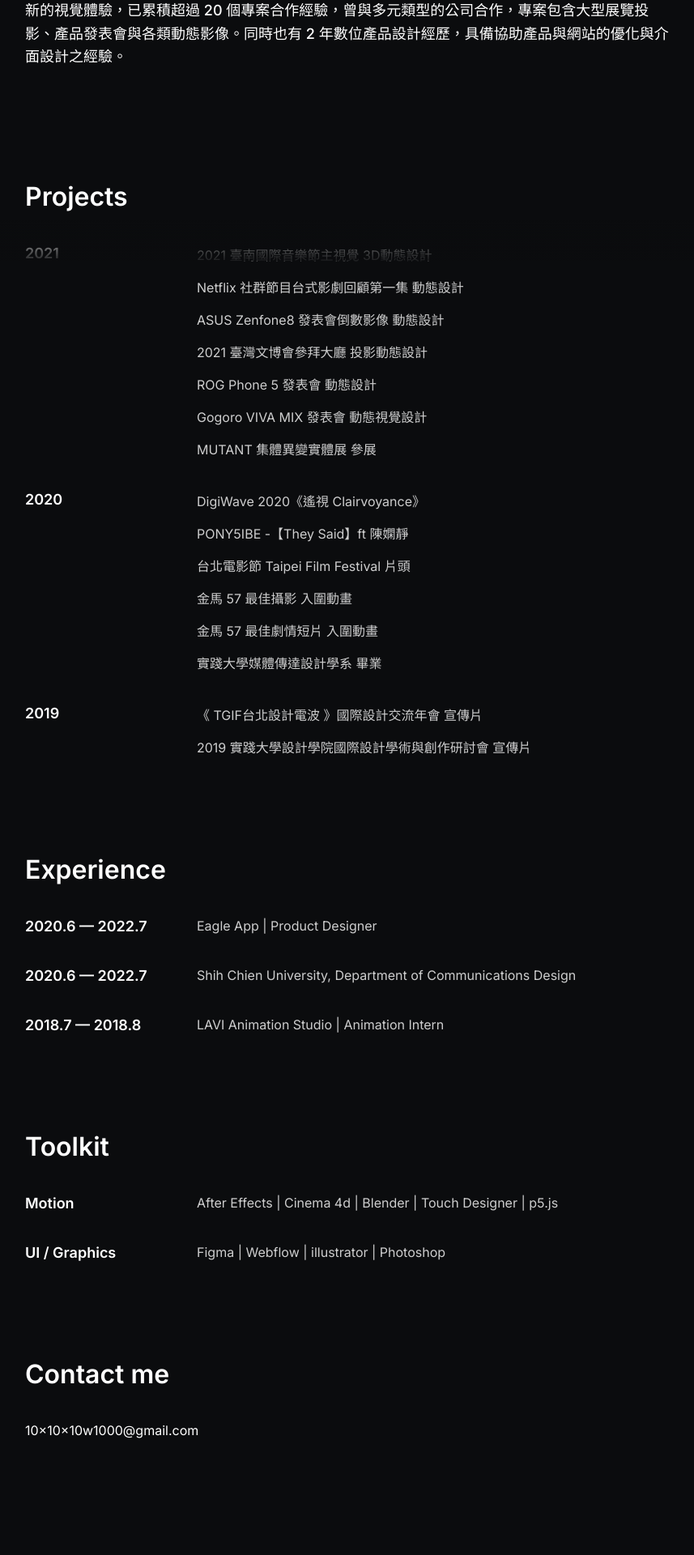
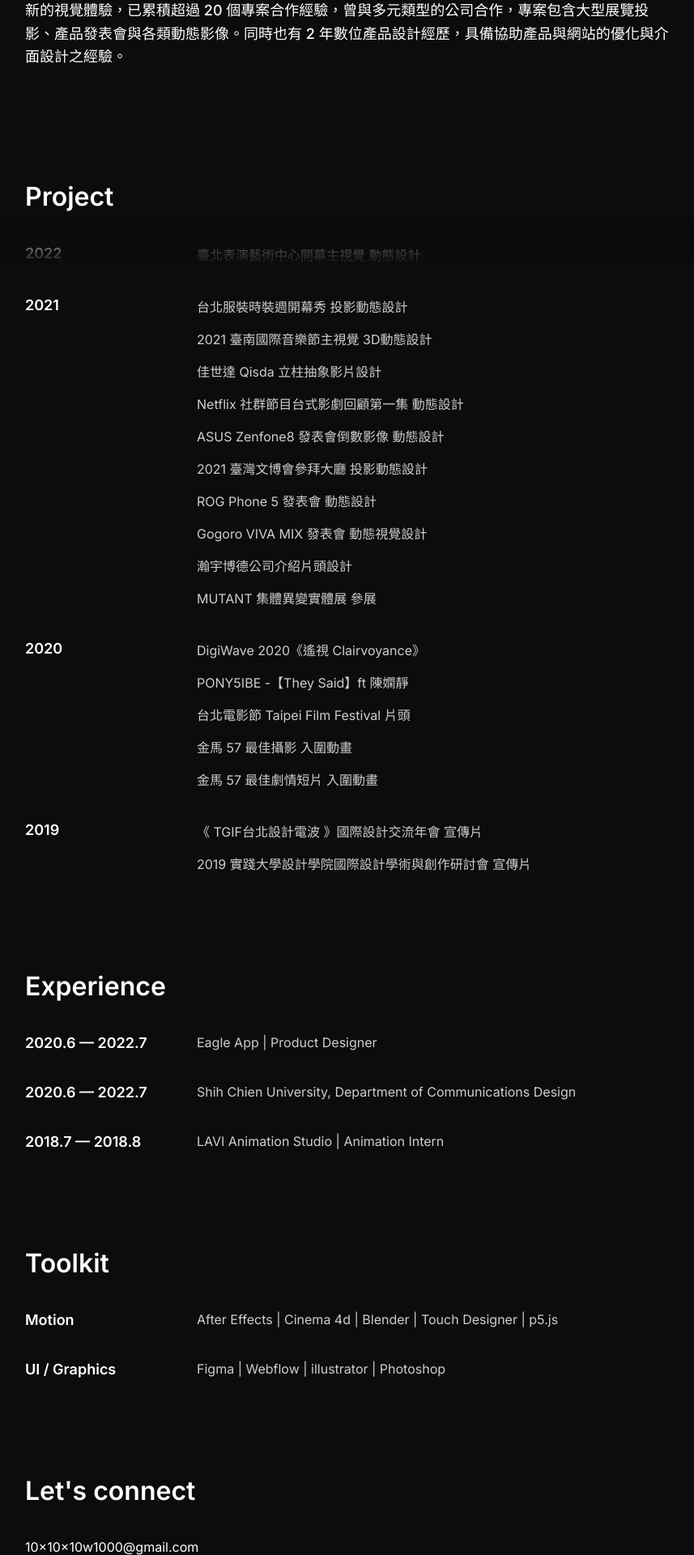
Before and after one commit to 10x10x10/website1000, a Next.js app: page /components/About in a window 1280 px wide. Shown: the part 478-2398 px from the top of the page at 81% size, without its empty margins (353-1210 px from the left). Before the commit the page ends 2254 px from the top, so only its background shows below. Built offline with nearby package versions, Linux system fonts and the light colour scheme.

Commit message:
更新 About 內容

```diff
--- a/data.js
+++ b/data.js
@@ -274,9 +274,25 @@ export const aboutData = {
     },
     projects: [
         {
+            year: "2022",
+            items: [
+                {
+                    text: "臺北表演藝術中心開幕主視覺 動態設計",
+                },
+
+            ]
+        },
+        {
             year: "2021",
-            items: [{
+            items: [
+                {
+                    text: "台北服裝時裝週開幕秀 投影動態設計",
+                },
+                {
                     text: "2021 臺南國際音樂節主視覺 3D動態設計",
+                },
+                {
+                    text: "佳世達 Qisda 立柱抽象影片設計",
                 },
                 {
                     text: "Netflix 社群節目台式影劇回顧第一集 動態設計",
@@ -296,9 +312,11 @@ export const aboutData = {
                     link: "projects/gogoro-viva-mix",
                 },
                 {
+                    text: "瀚宇博德公司介紹片頭設計",
+                },
+                {
                     text: "MUTANT 集體異變實體展 參展",
                 },
-
             ]
         },
         {
@@ -319,9 +337,6 @@ export const aboutData = {
                 },
                 {
                     text: "金馬 57 最佳劇情短片 入圍動畫",
-                },
-                {
-                    text: "實踐大學媒體傳達設計學系 畢業",
                 },
             ]
         },
--- a/pages/components/About.js
+++ b/pages/components/About.js
@@ -171,7 +171,7 @@ export default function About(props) {
 
 
         <Block>
-          <Title>Projects</Title>
+          <Title>Project</Title>
           {
             projects.map((el) => {
               return (
@@ -237,7 +237,7 @@ export default function About(props) {
         </Block>
 
         <Block className="contact">
-          <Title>Contact me</Title>
+          <Title>Let's connect</Title>
           {
             contacts.map((contact) => {
               return (
```
Lines whose indentation alone changed are shown as unchanged.
